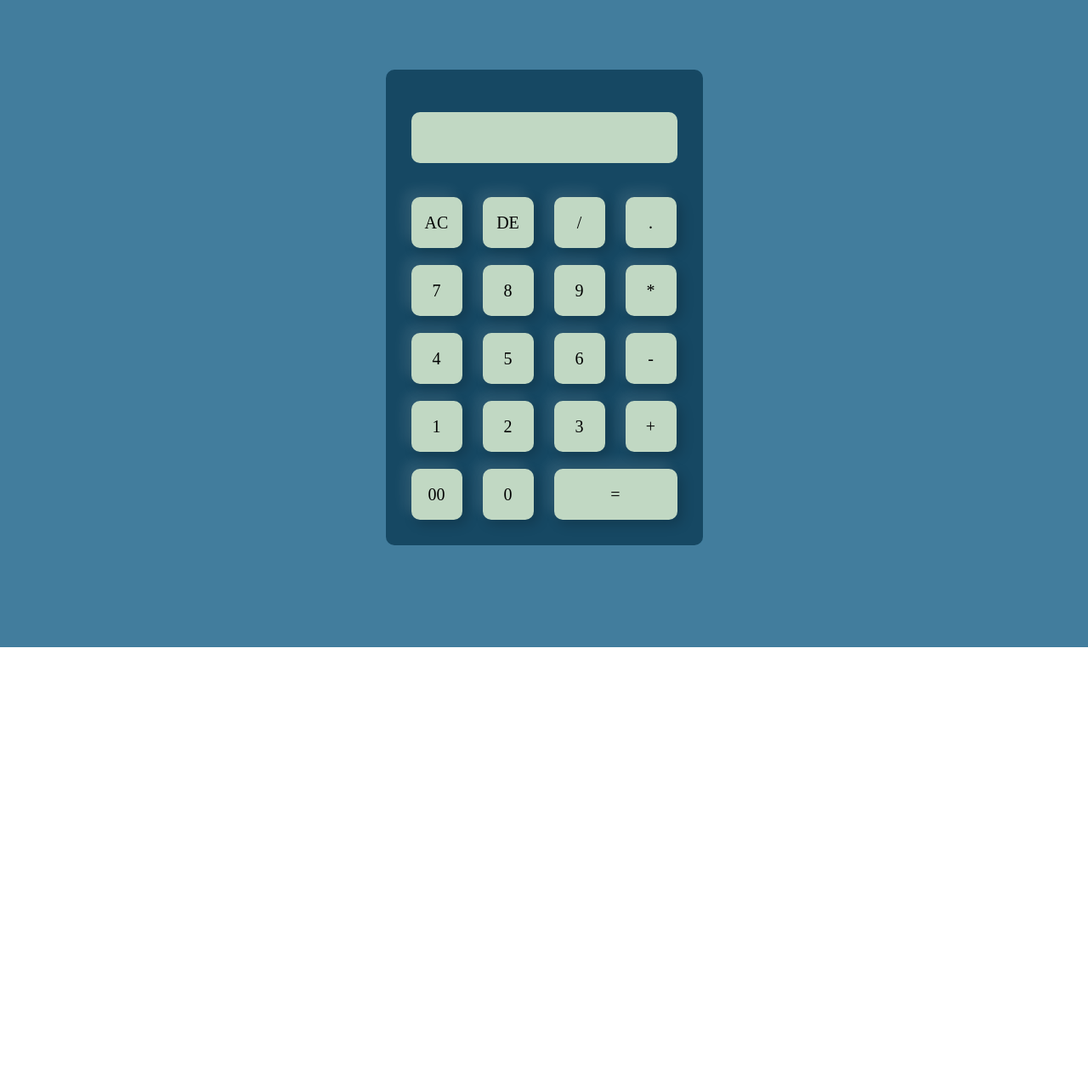
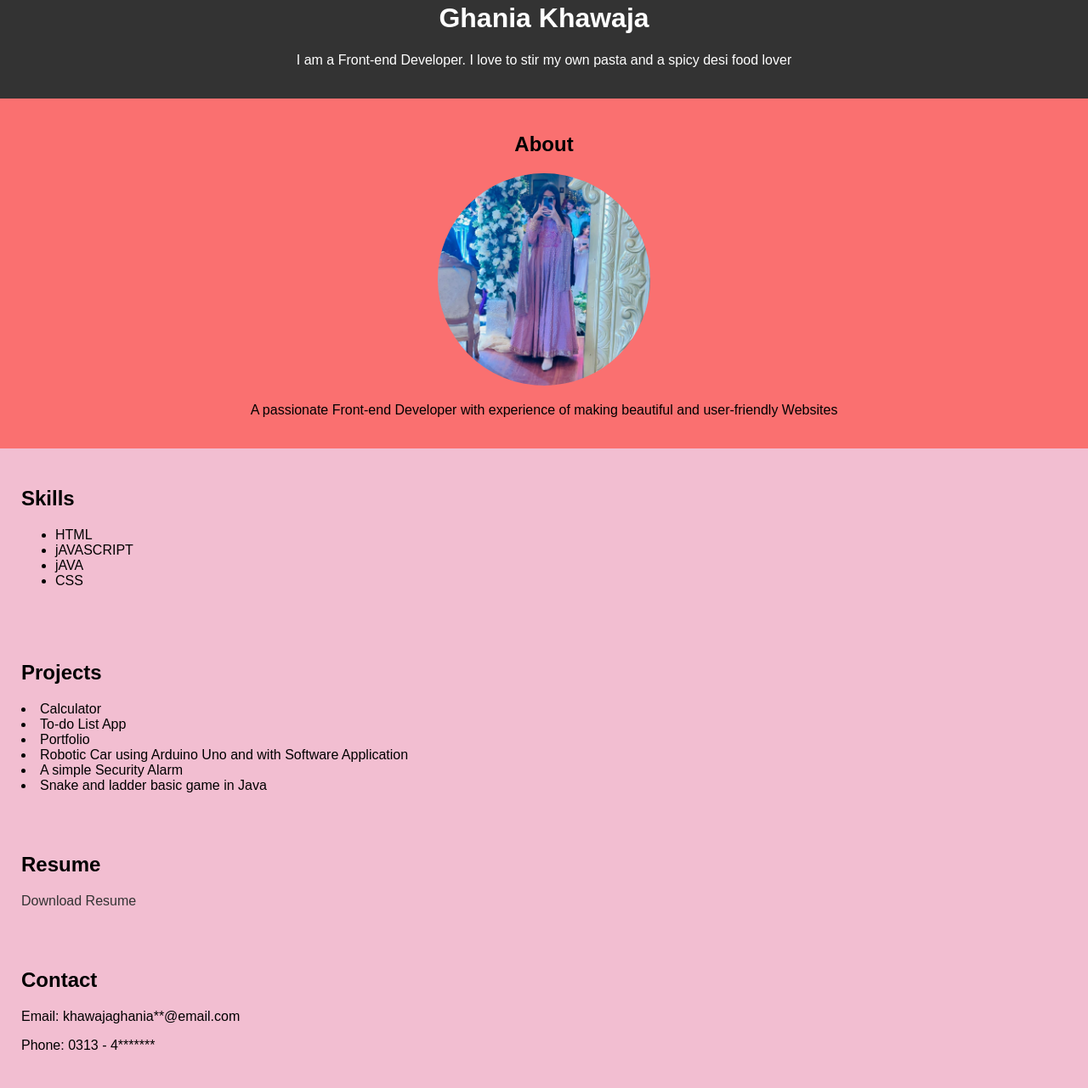
Before and after one commit to Ghania3777/CODSOFT, a plain HTML site: page index.html in a window 1280 px wide. Shown: the part 38-1319 px from the top of the page at 85% size. Before the commit the page ends 800 px from the top, so only its background shows below. Drawn offline with Linux system fonts and the light colour scheme; files whose address does not match are found by name.

Commit message:
Portfolio

```diff
--- a/index.html
+++ b/index.html
@@ -2,48 +2,50 @@
 <html lang="en">
 <head>
     <meta charset="UTF-8">
-    <meta name="viewport" content="width=device-width, initial-scale=1.0">
-    <title>Calculator</title>
-    <link rel="stylesheet" href="style.css">
+    <title>Ghania's Portfolio</title>
+    <link rel="stylesheet" href="styles.css">
 </head>
 <body>
-    <div class="container">
-        <div class="calculator">
-            <form>
-                <div class="display">
-                <input type="text" name="display">
-                </div>
-                <div>
-                    <input type="button" value="AC" onclick="display.value = ''">
-                    <input type="button" value="DE" onclick="display.value = display.value.toString().slice(0,-1)">
-                    <input type="button" value="/" onclick="display.value += '/'">
-                    <input type="button" value="." onclick="display.value += '.'">
-                </div>
-                <div>
-                    <input type="button" value="7" onclick="display.value += '7'">
-                    <input type="button" value="8" onclick="display.value += '8'">
-                    <input type="button" value="9" onclick="display.value += '9'">
-                    <input type="button" value="*" onclick="display.value += '*'">
-                </div>
-                <div>
-                    <input type="button" value="4" onclick="display.value += '4'">
-                    <input type="button" value="5" onclick="display.value += '5'">
-                    <input type="button" value="6" onclick="display.value += '6'">
-                    <input type="button" value="-" onclick="display.value += '-'">
-                </div>
-                <div>
-                    <input type="button" value="1" onclick="display.value += '1'">
-                    <input type="button" value="2" onclick="display.value += '2'">
-                    <input type="button" value="3" onclick="display.value += '3'">
-                    <input type="button" value="+" onclick="display.value += '+'">
-                </div>
-                <div>
-                    <input type="button" value="00" onclick="display.value += '00'">
-                    <input type="button" value="0" onclick="display.value += '0'">
-                    <input type="button" value="=" onclick="display.value = eval(display.value)" class="equal">
-                </div>
-            </form>
-        </div>
-    </div>
+    <header>
+        <h1>Ghania Khawaja</h1>
+        <p>I am a Front-end Developer. I love to stir my own pasta and a spicy desi food lover</p>
+    </header>
+
+    <section id="about">
+        <h2>About</h2>
+        <img src="C:\Users\Global Computers\Desktop\portfolio\IMG_20230806_132519_766.jpg" alt="Ghania Khawaja">
+        <p>A passionate Front-end Developer with experience of making beautiful and user-friendly Websites</p>
+    </section>
+
+    <section id="skills">
+        <h2>Skills</h2>
+        <ul>
+            <li>HTML</li>
+            <li>jAVASCRIPT</li>
+            <li>jAVA</li>
+            <LI>CSS</LI>
+        </ul>
+    </section>
+
+    <section id="projects">
+        <h2>Projects</h2>
+        <li>Calculator</li>
+        <li>To-do List App</li>
+        <li>Portfolio</li>
+        <li>Robotic Car using Arduino Uno and with Software Application</li>
+        <li>A simple Security Alarm</li>
+        <li>Snake and ladder basic game in Java</li>
+    </section>
+
+    <section id="resume">
+        <h2>Resume</h2>
+        <a href="C:\Users\Global Computers\Desktop\portfolio\CV (1).pdf" download>Download Resume</a>
+    </section>
+
+    <section id="contact">
+        <h2>Contact</h2>
+        <p>Email: khawajaghania**@email.com</p>
+        <p>Phone: 0313 - 4*******</p>
+    </section>
 </body>
 </html>
--- /dev/null
+++ b/styles.css
@@ -0,0 +1,53 @@
+body {
+    font-family: Arial, sans-serif;
+    margin: 0;
+    padding: 0;
+    background-color: #f0f0f0;
+}
+
+header {
+    background-color: #333;
+    color: white;
+    text-align: center;
+    padding: 20px;
+}
+
+#about {
+    text-align: center;
+    padding: 20px;
+    background-color: #FA7070;
+}
+
+img {
+    border-radius: 60%;
+    width: 250px;
+    height: 250px;
+    object-fit: cover;
+}
+
+#skills{
+    background-color: #F2BED1;
+    padding: 25px;
+    margin: 0;
+}
+#projects{
+    background-color: #F2BED1;
+    padding: 25px;
+    margin: 0;
+
+}
+#resume{
+    background-color: #F2BED1;
+    padding: 25px;
+    margin: 0;
+}
+#contact {
+    background-color: #F2BED1;
+    padding: 25px;
+    margin: 0;
+}
+
+a {
+    text-decoration: none;
+    color: #333;
+}
```
Also changed, not shown: IMG_20230806_132519_766.jpg (added), 1 other file.
